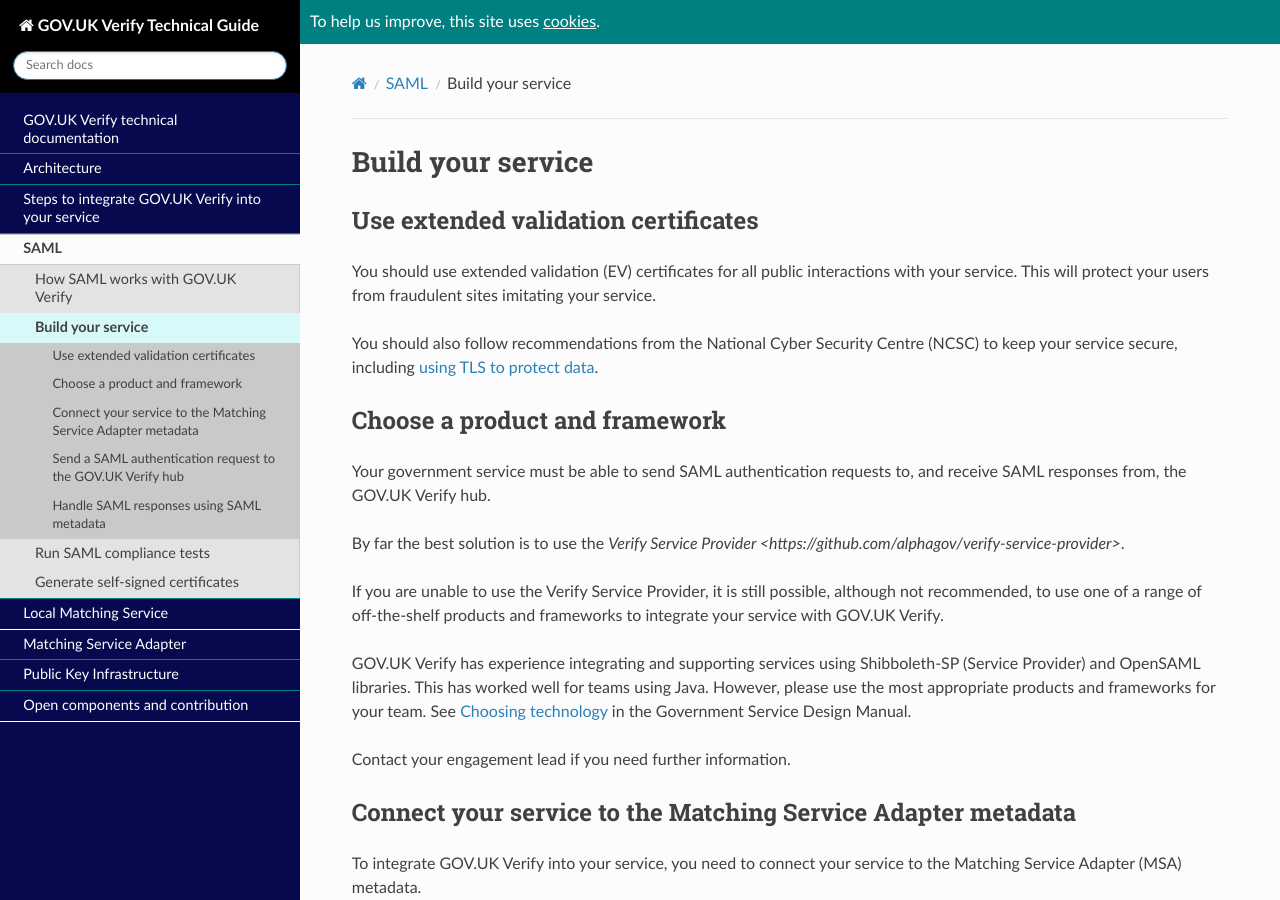
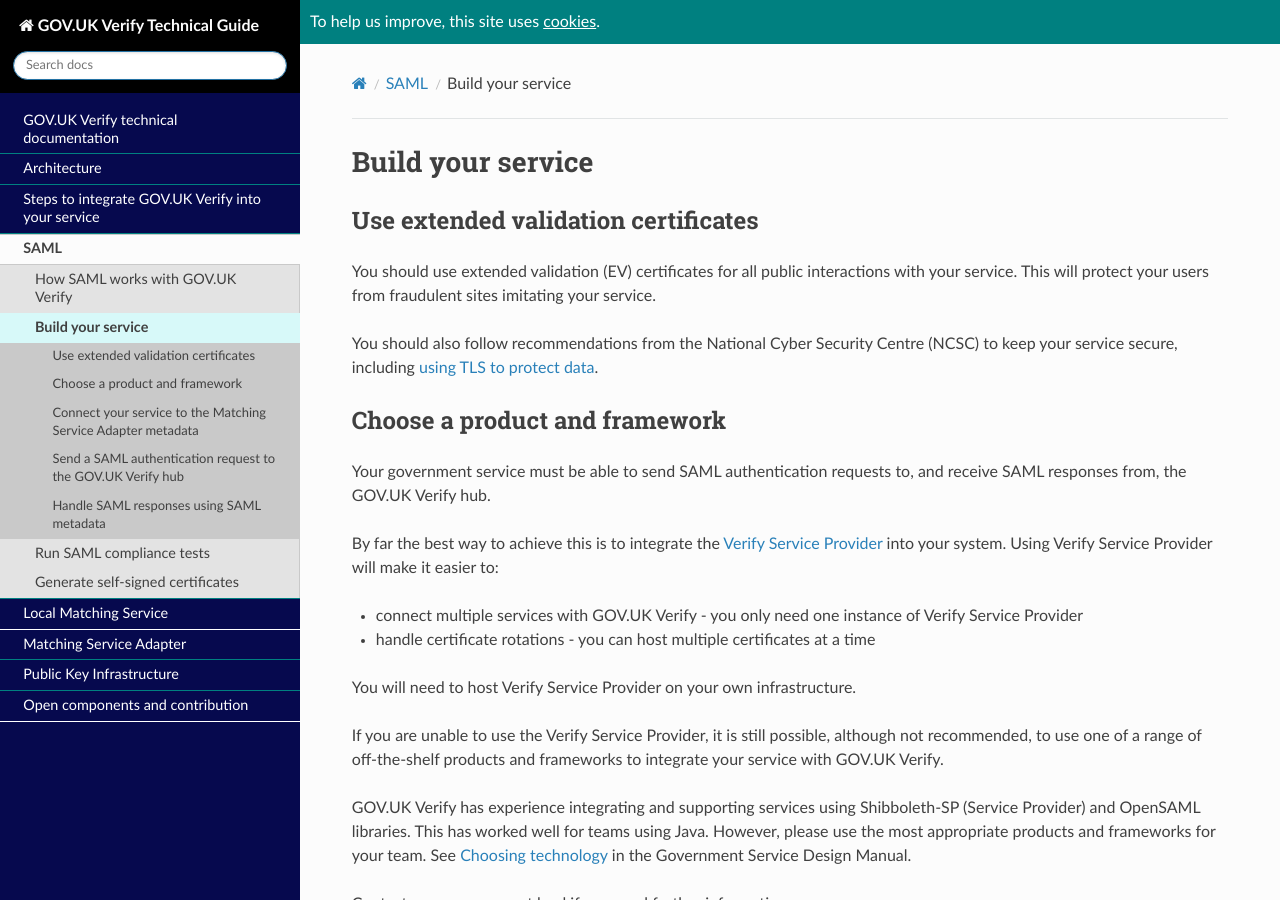
Before and after one commit to alphagov/rp-onboarding-tech-docs, a Sphinx documentation site: the page built from source/pages/saml/samlIntegration.rst, in a window 1280 px wide and 900 px high. Built offline with Sphinx 7.4.7 and the Read the Docs theme 2.0.0, drawn with Linux system fonts in a browser that asks for light colours; nearby versions of some CDN libraries; pages that are not in the unit, such as notebooks, are missing from menus; comment, search, counter and statistics services are not loaded.

Commit message:
TT-1958 improve wording of "choose a product"

```diff
--- a/source/pages/saml/samlIntegration.rst
+++ b/source/pages/saml/samlIntegration.rst
@@ -22,7 +22,14 @@
 
 Your government service must be able to send SAML authentication requests to, and receive SAML responses from, the GOV.UK Verify hub.
 
-By far the best solution is to use the `Verify Service Provider <https://github.com/alphagov/verify-service-provider>`.
+By far the best way to achieve this is to integrate the `Verify Service Provider <https://github.com/alphagov/verify-service-provider>`_ into your system.
+Using Verify Service Provider will make it easier to:
+
+* connect multiple services with GOV.UK Verify - you only need one instance of Verify Service Provider
+
+* handle certificate rotations - you can host multiple certificates at a time
+
+You will need to host Verify Service Provider on your own infrastructure.
 
 If you are unable to use the Verify Service Provider, it is still possible, although not recommended, to use one of a range of off-the-shelf products and frameworks to integrate your service with GOV.UK Verify.
 
```
